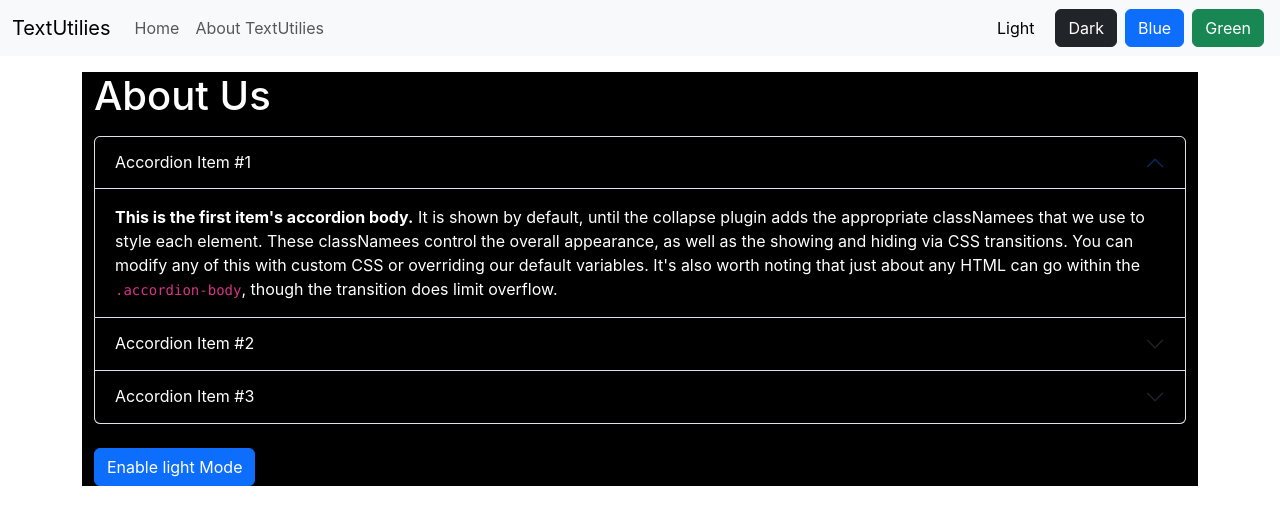
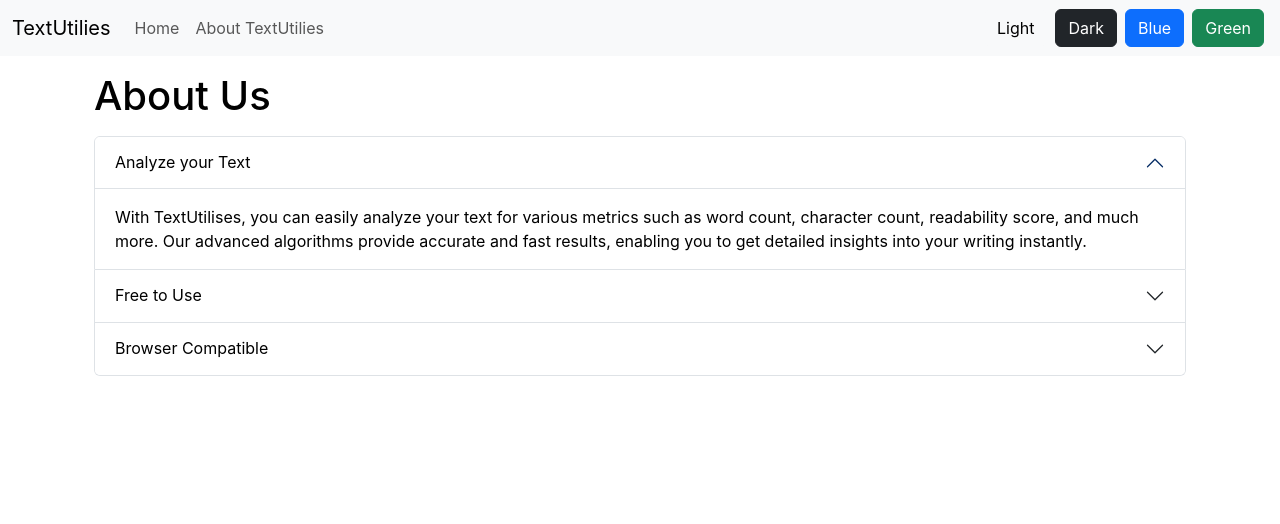
Before and after one commit to farahh04/TextUtilise-React, a React (Create React App) app: page /about in a window 1280 px wide. Shown: the top 524 px of the page. Built offline with nearby package versions, Linux system fonts and the light colour scheme.

Commit message:
Update About.js

```diff
--- a/src/components/About.js
+++ b/src/components/About.js
@@ -2,8 +2,8 @@
 
 export default function About() {
 const[myStyle,setMyStyle]= useState({
-    color:'white',
-    backgroundColor:'black'
+    color:'black',
+    backgroundColor:'white'
 })
     const[btnText,setBtnText] =useState("Enable light Mode")
  const toggleStyle=()=>{
@@ -32,43 +32,43 @@
   <div className="accordion-item">
     <h2 className="accordion-header">
       <button className="accordion-button" type="button"style={myStyle} data-bs-toggle="collapse" data-bs-target="#collapseOne" aria-expanded="true" aria-controls="collapseOne">
-        Accordion Item #1
+        Analyze your Text
       </button>
     </h2>
     <div id="collapseOne" className="accordion-collapse collapse show" data-bs-parent="#accordionExample">
       <div className="accordion-body "style={myStyle}>
-        <strong>This is the first item's accordion body.</strong> It is shown by default, until the collapse plugin adds the appropriate classNamees that we use to style each element. These classNamees control the overall appearance, as well as the showing and hiding via CSS transitions. You can modify any of this with custom CSS or overriding our default variables. It's also worth noting that just about any HTML can go within the <code>.accordion-body</code>, though the transition does limit overflow.
-      </div>
+
+      With TextUtilises, you can easily analyze your text for various metrics such as word count, character count, readability score, and much more. Our advanced algorithms provide accurate and fast results, enabling you to get detailed insights into your writing instantly.      </div>
     </div>
   </div>
   <div className="accordion-item">
     <h2 className="accordion-header">
       <button className="accordion-button collapsed" type="button" style={myStyle} data-bs-toggle="collapse" data-bs-target="#collapseTwo" aria-expanded="false" aria-controls="collapseTwo">
-        Accordion Item #2
+        Free to Use
       </button>
     </h2>
     <div id="collapseTwo" className="accordion-collapse collapse" data-bs-parent="#accordionExample">
       <div className="accordion-body"style={myStyle}>
-        <strong>This is the second item's accordion body.</strong> It is hidden by default, until the collapse plugin adds the appropriate classNamees that we use to style each element. These classNamees control the overall appearance, as well as the showing and hiding via CSS transitions. You can modify any of this with custom CSS or overriding our default variables. It's also worth noting that just about any HTML can go within the <code>.accordion-body</code>, though the transition does limit overflow.
+      TextUtilises is completely free to use, without any hidden costs or premium features locked behind a paywall. We believe in providing valuable tools to everyone, so all features of our application are available to all users. No registration required—just start using our app right away!
       </div>
     </div>
   </div>
   <div className="accordion-item">
     <h2 className="accordion-header">
       <button className="accordion-button collapsed" type="button" style={myStyle} data-bs-toggle="collapse" data-bs-target="#collapseThree" aria-expanded="false" aria-controls="collapseThree">
-        Accordion Item #3
+        Browser Compatible
       </button>
     </h2>
     <div id="collapseThree" className="accordion-collapse collapse" data-bs-parent="#accordionExample">
       <div className="accordion-body"style={myStyle}>
-        <strong>This is the third item's accordion body.</strong> It is hidden by default, until the collapse plugin adds the appropriate classNamees that we use to style each element. These classNamees control the overall appearance, as well as the showing and hiding via CSS transitions. You can modify any of this with custom CSS or overriding our default variables. It's also worth noting that just about any HTML can go within the <code>.accordion-body</code>, though the transition does limit overflow.
+      Our application is fully compatible with all modern web browsers. Whether you’re using Chrome, Firefox, Safari, or Edge, you can access TextUtilises without any issues. Our responsive design ensures a seamless experience across all devices, so you can use our app on your desktop, tablet, or smartphone
       </div>
     </div>
   </div>
 </div>
-<div className='my-4'>
+{/* <div className='my-4'>
 <button  onClick={toggleStyle} type="button" className="btn btn-primary">{btnText}</button>
-</div>
+</div> */}
     </div>
   )
 }
```
